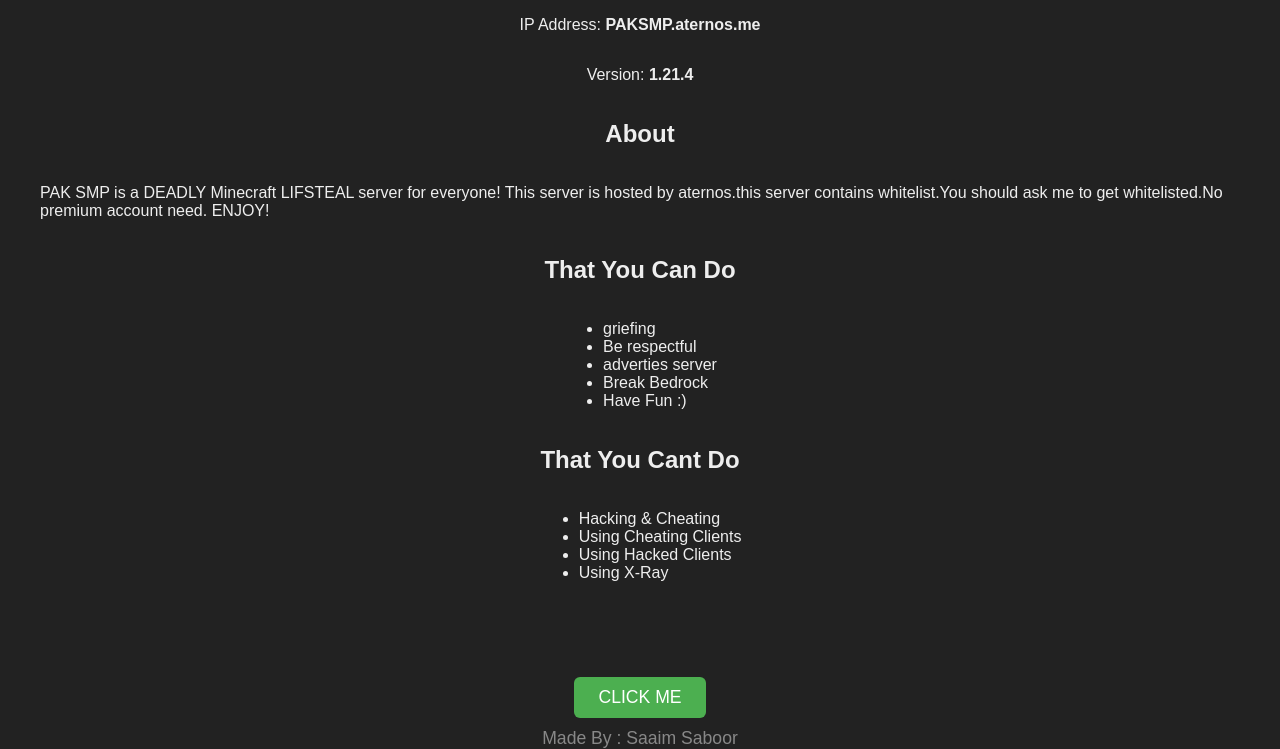
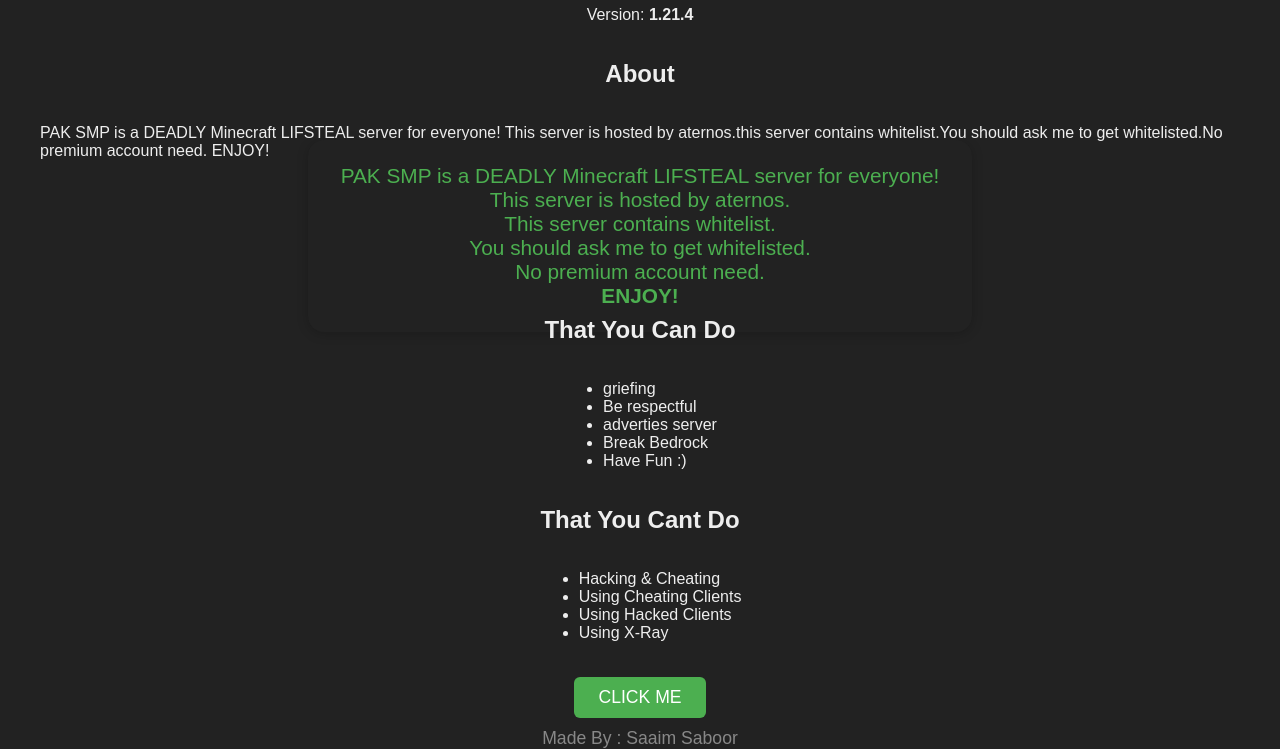
Before and after one commit to SAAIM-SARIM/server-info, a plain HTML site: page index.html in a window 1280 px wide. Shown: the part 181-930 px from the top of the page. Drawn offline with Linux system fonts and the light colour scheme.

Commit message:
Add files via upload

```diff
--- a/index.html
+++ b/index.html
@@ -12,6 +12,15 @@
         <p>Version: <strong>1.21.4</strong></p>
         <h2>About</h2>
         <p>PAK SMP is a DEADLY Minecraft LIFSTEAL server for everyone! This server is hosted by aternos.this server contains whitelist.You should ask me to get whitelisted.No premium account need. ENJOY!</p>
+        <div style="display:flex;justify-content:center;align-items:center;height:120px;">
+            <div style="background:#222;color:#4caf50;padding:24px 32px;border-radius:16px;font-size:1.3em;text-align:center;box-shadow:0 2px 12px #0003;max-width:600px;">
+                PAK SMP is a DEADLY Minecraft LIFSTEAL server for everyone! This server is hosted by aternos.<br>
+                This server contains whitelist.<br>
+                You should ask me to get whitelisted.<br>
+                No premium account need.<br>
+                <b>ENJOY!</b>
+            </div>
+        </div>
         <h2>That You Can Do</h2>
         <ul>
             <li>griefing</li>
```
